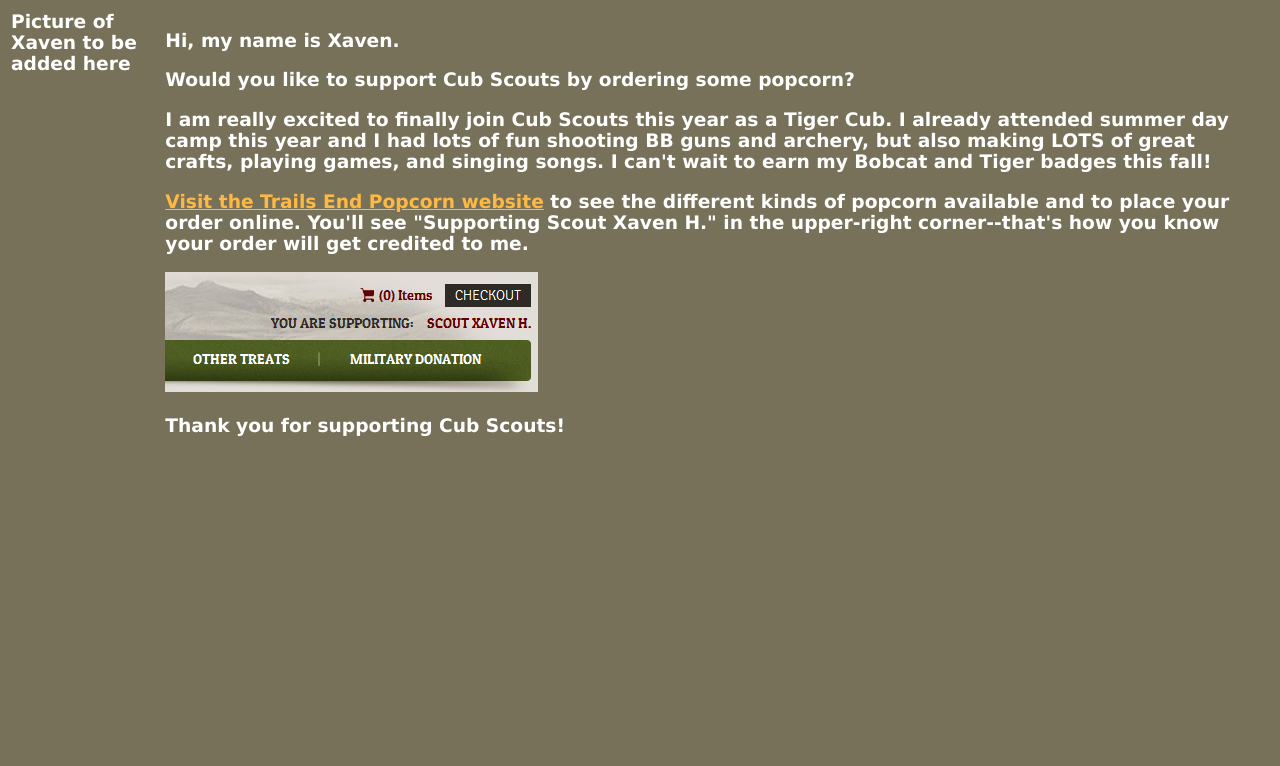
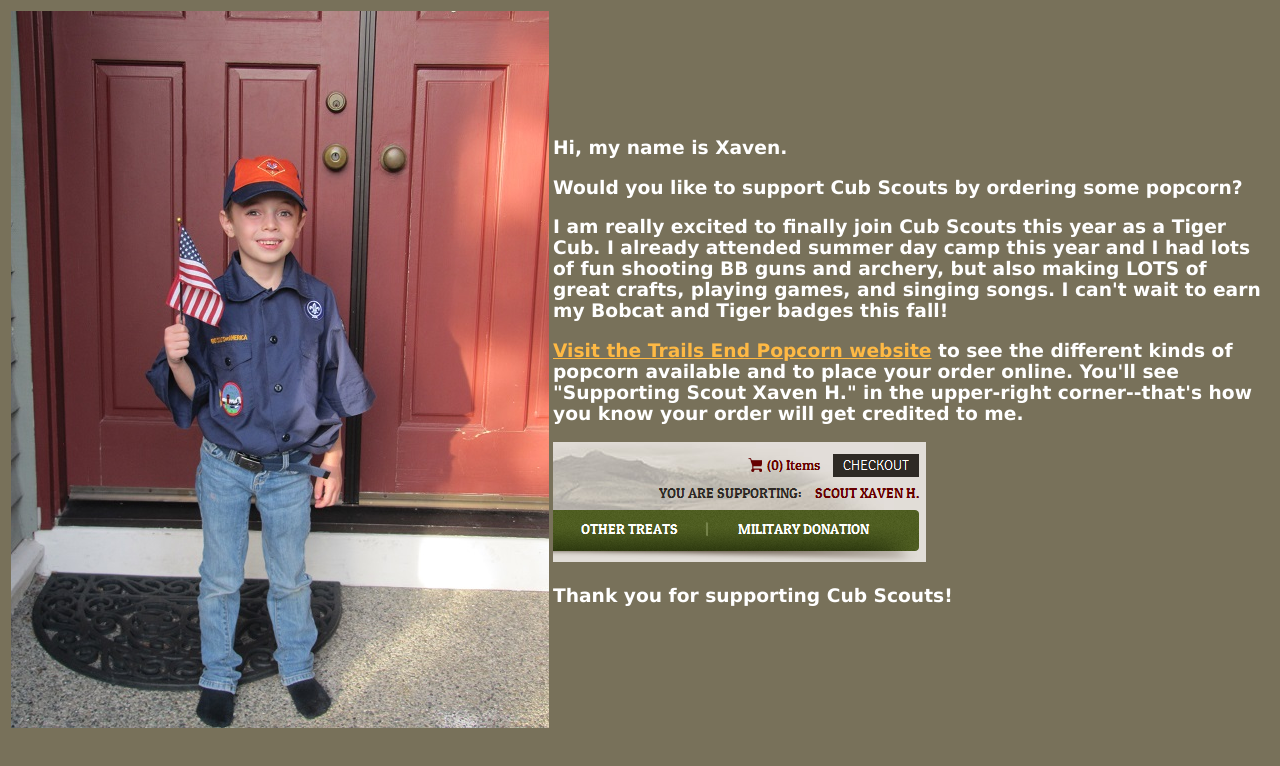
Before and after one commit to jeffhandley/XavenHandley, a plain HTML site: page popcorn/index.html in a window 1280 px wide. Drawn offline with Linux system fonts and the light colour scheme.

Commit message:
Added Xaven's picture

```diff
--- a/popcorn/index.html
+++ b/popcorn/index.html
@@ -33,7 +33,7 @@
         <table>
             <tr>
                 <td valign="top">
-                    Picture of Xaven to be added here
+                    <img src="../images/Xaven-Scouting.jpg" alt="Xander - 10-7-2011" style="width:538px; height:717px;" />
                 </td>
                 <td>
                     <p>
```
Also changed, not shown: images/Xaven-Scouting.jpg (added).
